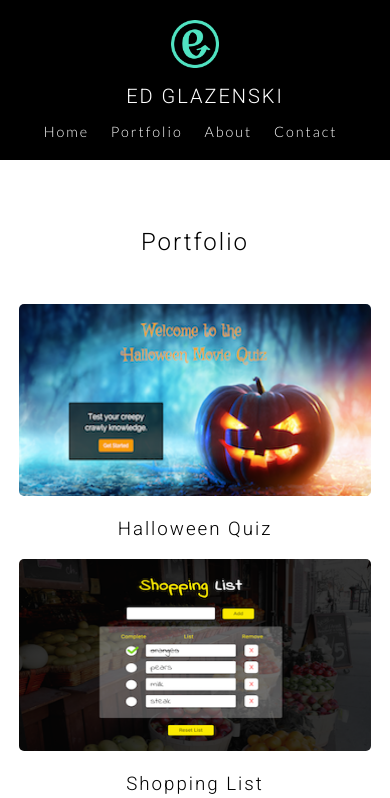
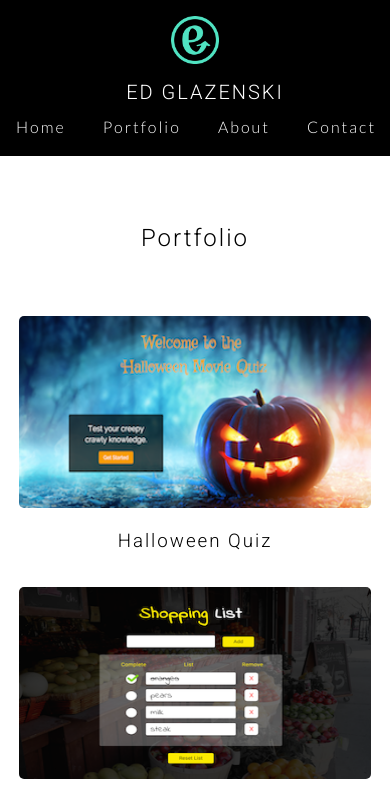
Before and after one commit to EdG570/portfolio, a plain HTML site: page portfolio.html in a window 390 px wide. Shown: the top 798 px of the page. Drawn offline with nearby package versions, Linux system fonts and the light colour scheme.

Commit message:
Fully responsive

```diff
--- a/css/styles.css
+++ b/css/styles.css
@@ -114,12 +114,13 @@ a {
 }
 
 .portfolio-section ul {
-  width: 69.65em;
-  margin: 0 auto;
+  display: flex;
+  flex-direction: row;
+  flex-wrap: wrap;
+  justify-content: center;
 }
 
 .portfolio-section ul li {
-  display: inline-block;
   width: 22em;
   margin-right: 1em;
   margin-top: 1em;
@@ -260,25 +261,15 @@ a {
   }
 }
 
-@media only screen and (max-width: 1140px) {
+@media only screen and (max-width: 735px) {
   .portfolio-section ul li {
-    display: block;
-    width: 22em;
-    margin: 0 auto;
-  }
-
-  .portfolio-section ul {
-    width: 100%;
-  }
-
-  .portfolio-section ul li:last-child {
-    margin-right: auto;
+    margin-right: 0;
   }
 }
 
 /*----------Portfolio Page--------------*/
 
-@media only screen and (max-width: 755px) {
+@media only screen and (max-width: 785px) {
   .logo,
   .nav-logo {
     float: none;
@@ -289,12 +280,20 @@ a {
   .header-links {
     float: none;
     width: 25em;
-    margin: 2em auto 1em auto;
+    margin: 0 auto;
   }
 
   .header-links > li {
     margin-right: 1em;
     margin-left: 1em;
+  }
+
+  .nav-section {
+    padding-top: 1em;
+  }
+
+  #header-section {
+    padding-top: 1em;
   }
 
 }
@@ -311,6 +310,7 @@ a {
     width: 27.4em;
     margin: 0 auto;
     margin-left: 5%;
+    margin-bottom: 0.25em;
   }
 
   #header-content {
@@ -319,16 +319,6 @@ a {
 
   #header-content > h1 {
     font-size: 2em;
-  }
-
-  .header-links {
-    width: 85%;
-    margin: 0 auto;
-  }
-
-  .header-links > li {
-    margin-right: 0.15em;
-    font-size: 90%;
   }
 
   #header-section {
@@ -341,3 +331,22 @@ a {
     margin-left: 2em;
   }
 }
+
+@media only screen and (max-width: 385px) {
+  .header-links {
+    width: 90%;
+    margin: 0 auto;
+  }
+
+  .header-links > li {
+    margin-right: 0.15em;
+    font-size: 90%;
+  }
+
+  .portfolio-section img,
+  .portfolio-section ul li,
+  .portfolio-section ul li:last-child {
+    width: 20em;
+    margin: 0 auto;
+  }
+}
```
Also changed, not shown: about.html (+2 -2 lines).
